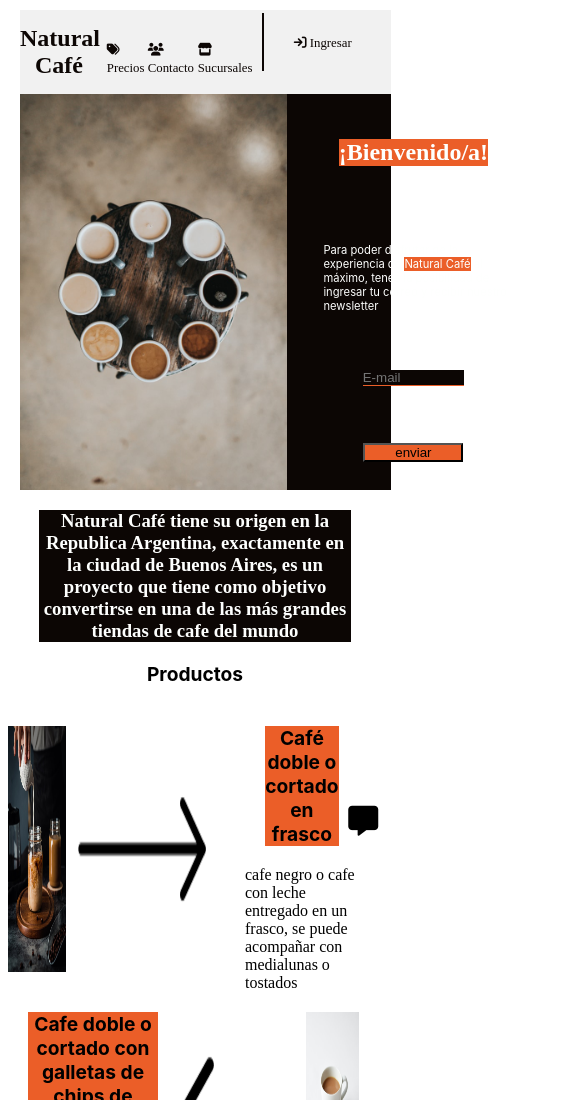
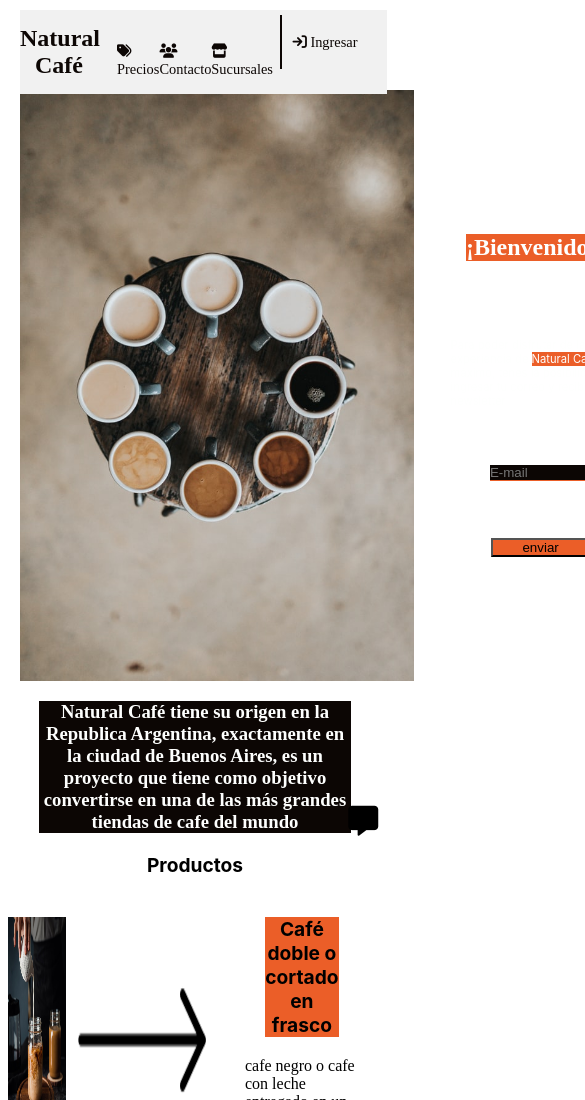
Before and after one commit to gonzalobernardis/Natural_Cafe, a plain HTML site: page index.html in a window 390 px wide. Shown: the top 1100 px of the page, 585 px wide, since content can reach past the window. Drawn offline with Linux system fonts and the light colour scheme.

Commit message:
Ultimos detalles de resolucion tablet index

```diff
--- a/css/estilos.css
+++ b/css/estilos.css
@@ -302,7 +302,7 @@ h2 {
 
 @media (max-width: 768px) {
     nav ul li a {
-        font-size: 0.8em;
+        font-size: 0.9em;
     }
 
     nav ul {
@@ -313,9 +313,14 @@ h2 {
         width: 20vw;
     }
 
+    nav ul .login {
+        padding: 18px 10px;
+
+    }
+
     .bienvenida {
-        width: 95%;
-        height: 400px;
+        width: 94vw;
+        height: 70vh;
     }
 
     .textoImagen p {
@@ -328,7 +333,7 @@ h2 {
     }
 
     nav, .footer {
-        width: 95vw;
+        width: 94vw;
     }
 
     .containerSeccion h3 {
@@ -370,7 +375,6 @@ h2 {
         right: 3vw;
         bottom: 2vw;
     }
-
 }
 
 @media (max-width: 576px) {
```
